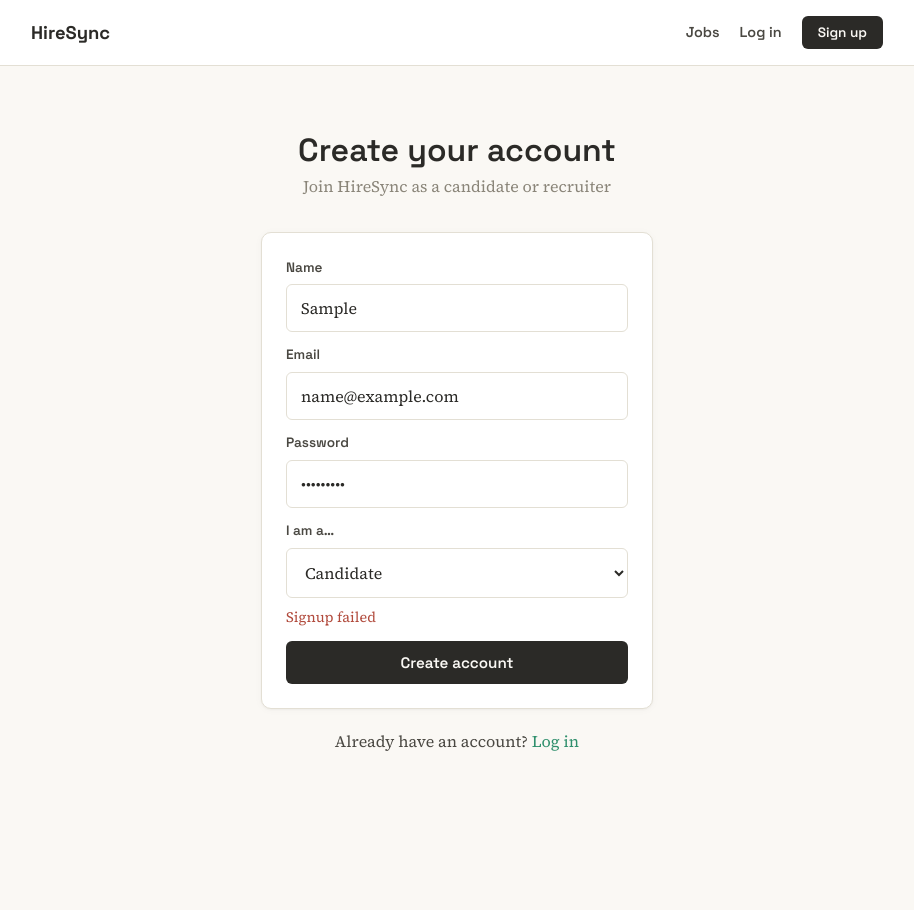
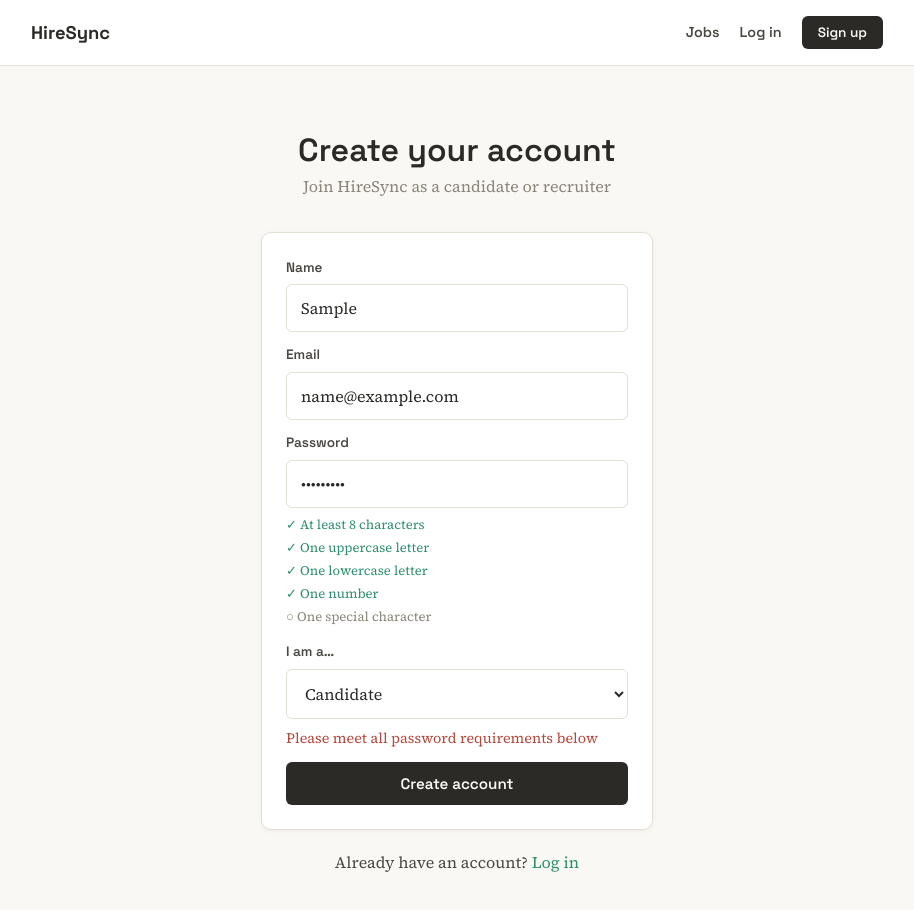
Before and after one commit to rani-86/hyreSync, a React (Vite) app in the folder client/: page /signup in a window 1280 px wide. Both pictures are taken after typing "Sample", "name@example.com", "Sample123" into the empty fields and a click on the button "Create account". Shown: the top 910 px of the page, without its empty margins (183-1097 px from the left). Before the commit the page ends 834 px from the top, so only its background shows below. Built offline with nearby package versions, Linux system fonts and the light colour scheme; no server answers.

Commit message:
feat: enforce strong password policy with live frontend validation

```diff
--- a/client/src/components/Navbar.jsx
+++ b/client/src/components/Navbar.jsx
@@ -26,7 +26,6 @@ function Navbar() {
         <div className="navbar-links">
           <Link to="/jobs">Jobs</Link>
           {user && <Link to="/dashboard">Dashboard</Link>}
-          {user?.role === 'candidate' && <Link to="/my-applications">My Applications</Link>}
 
           {user ? (
             <>
--- a/client/src/pages/Signup.jsx
+++ b/client/src/pages/Signup.jsx
@@ -1,6 +1,16 @@
 import { useState } from 'react';
 import { useNavigate, Link } from 'react-router-dom';
 import { signup } from '../services/api';
+
+function getPasswordChecks(password) {
+  return {
+    length: password.length >= 8,
+    upper: /[A-Z]/.test(password),
+    lower: /[a-z]/.test(password),
+    number: /[0-9]/.test(password),
+    special: /[^A-Za-z0-9]/.test(password),
+  };
+}
 
 function Signup() {
   const [formData, setFormData] = useState({
@@ -13,9 +23,16 @@ function Signup() {
     setFormData({ ...formData, [e.target.name]: e.target.value });
   };
 
+  const checks = getPasswordChecks(formData.password);
+  const isPasswordValid = Object.values(checks).every(Boolean);
+
   const handleSubmit = async (e) => {
     e.preventDefault();
     setError('');
+    if (!isPasswordValid) {
+      setError('Please meet all password requirements below');
+      return;
+    }
     try {
       const res = await signup(formData);
       localStorage.setItem('token', res.data.token);
@@ -43,6 +60,16 @@ function Signup() {
         <label htmlFor="password">Password</label>
         <input id="password" name="password" type="password" placeholder="••••••••" value={formData.password} onChange={handleChange} required />
 
+        {formData.password.length > 0 && (
+          <div style={{ marginTop: -6, marginBottom: 14, fontSize: '0.82rem' }}>
+            <PasswordCheck ok={checks.length} label="At least 8 characters" />
+            <PasswordCheck ok={checks.upper} label="One uppercase letter" />
+            <PasswordCheck ok={checks.lower} label="One lowercase letter" />
+            <PasswordCheck ok={checks.number} label="One number" />
+            <PasswordCheck ok={checks.special} label="One special character" />
+          </div>
+        )}
+
         <label htmlFor="role">I am a…</label>
         <select id="role" name="role" value={formData.role} onChange={handleChange}>
           <option value="candidate">Candidate</option>
@@ -63,4 +90,12 @@ function Signup() {
   );
 }
 
+function PasswordCheck({ ok, label }) {
+  return (
+    <div style={{ color: ok ? 'var(--signal)' : 'var(--muted)', marginBottom: 2 }}>
+      {ok ? '✓' : '○'} {label}
+    </div>
+  );
+}
+
 export default Signup;
```
Also changed, not shown: 1 other file (tests, documents, lock files or other folders).
